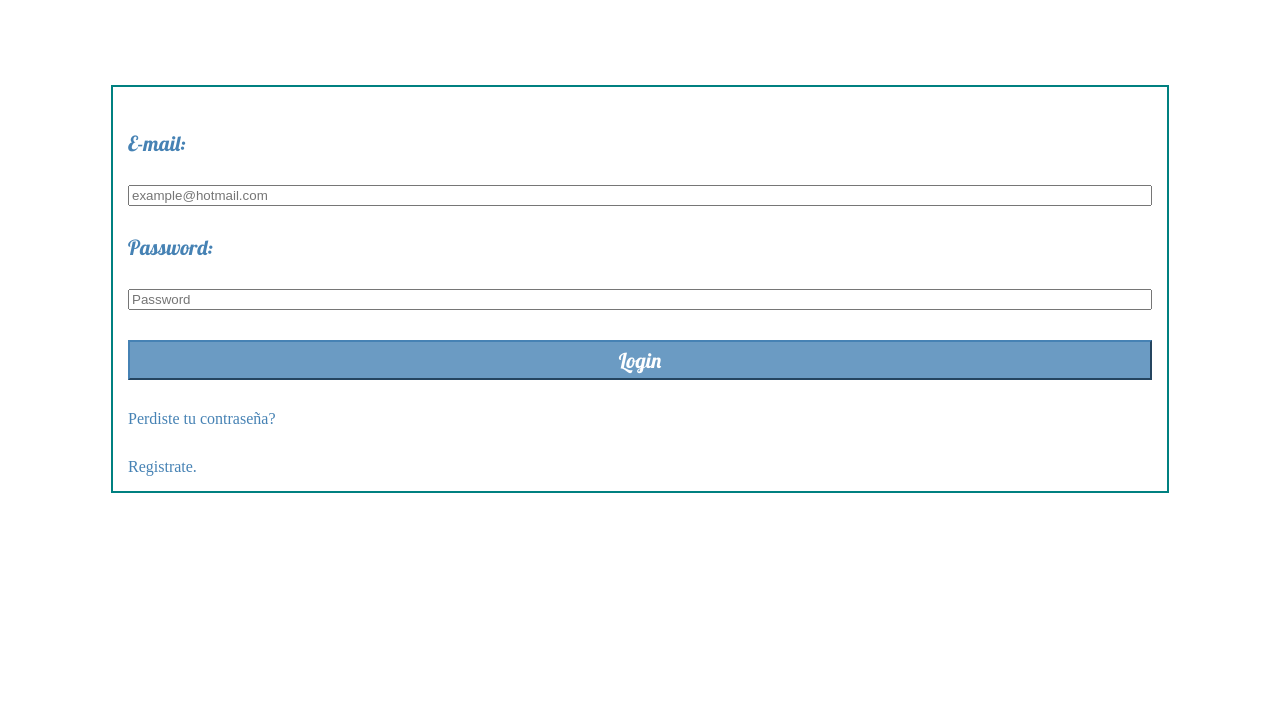
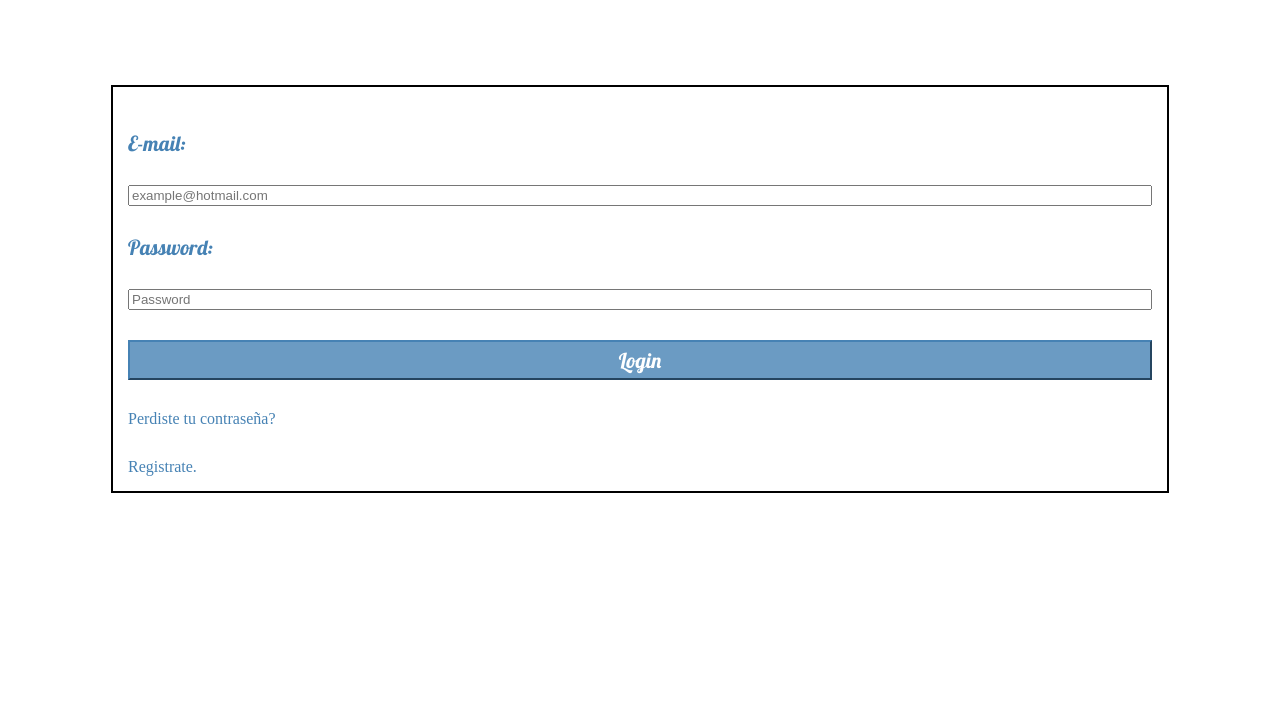
Before and after one commit to Drei109/SinPaltasProject, a website: page index.html in a window 1280 px wide. Shown: the part 73-800 px from the top of the page. Drawn offline with Linux system fonts and the light colour scheme.

Commit message:
firts commit branch experietal

```diff
--- a/scss/main.scss
+++ b/scss/main.scss
@@ -86,7 +86,7 @@ Styles for Header
 
     &__login{
       width: 80%;
-      border: 2px solid $color1;
+      border: 2px solid black;
       padding: 15px;
       margin: 5.5em auto;
       display:flex;
@@ -125,4 +125,4 @@ Styles for Register
 }
 
 /* @media 480px*/
- @import "components/base"
+ @import "components/base";
```
Also changed, not shown: css/main.css.
